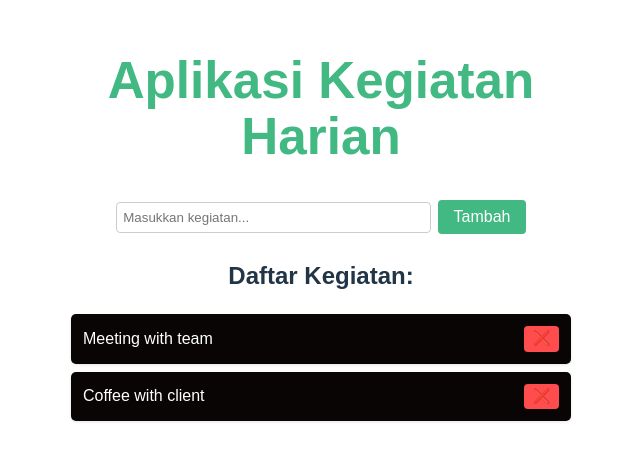
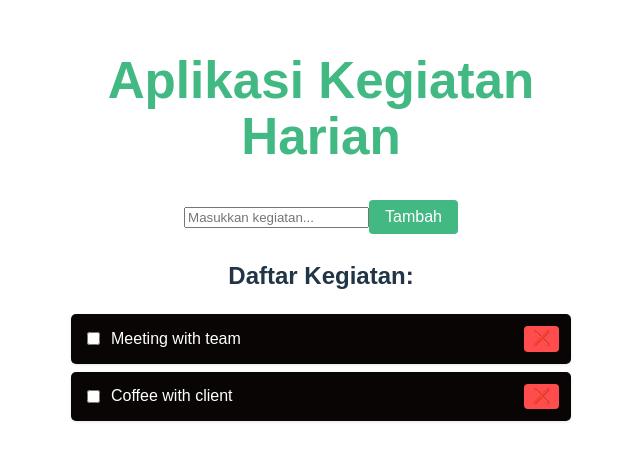
Before and after one commit to kenti758/32-uts-233510449, a Vue app: page / in a window 1280 px wide. Shown: the part 164-624 px from the top of the page, without its empty margins (319-959 px from the left). Built offline with nearby package versions, Linux system fonts and the light colour scheme.

Commit message:
Dapat Menceklist kegiatan yang telah selesai dilakukan.

```diff
--- a/src/App.vue
+++ b/src/App.vue
@@ -1,29 +1,35 @@
 <script setup>
 import { ref } from "vue";
 
-// Daftar kegiatan (ref agar reaktif)
+// Daftar kegiatan (dengan properti done)
 const activities = ref([
-  { id: 1, name: "Meeting with team" },
-  { id: 2, name: "Coffee with client" },
+  { id: 1, name: "Meeting with team", done: false },
+  { id: 2, name: "Coffee with client", done: false },
 ]);
 
 // Input kegiatan baru
 const newActivity = ref("");
 
-// Fungsi untuk menambah kegiatan
+// Tambah kegiatan baru
 const addActivity = () => {
   if (newActivity.value.trim() !== "") {
     activities.value.push({
       id: Date.now(),
       name: newActivity.value,
+      done: false,
     });
     newActivity.value = "";
   }
 };
 
-// Fungsi untuk menghapus kegiatan
+// Hapus kegiatan
 const removeActivity = (id) => {
   activities.value = activities.value.filter(activity => activity.id !== id);
+};
+
+// Toggle status selesai
+const toggleDone = (activity) => {
+  activity.done = !activity.done;
 };
 </script>
 
@@ -42,7 +48,10 @@ const removeActivity = (id) => {
     <h2>Daftar Kegiatan:</h2>
     <ul>
       <li v-for="activity in activities" :key="activity.id">
-        {{ activity.name }}
+        <label class="checkbox-label">
+          <input type="checkbox" v-model="activity.done" @change="toggleDone(activity)" />
+          <span :class="{ done: activity.done }">{{ activity.name }}</span>
+        </label>
         <button class="delete" @click="removeActivity(activity.id)">❌</button>
       </li>
     </ul>
@@ -65,7 +74,7 @@ h1 {
   margin-bottom: 1.5em;
 }
 
-input {
+input[type="text"] {
   padding: 0.5em;
   width: 60%;
   margin-right: 0.5em;
@@ -100,6 +109,18 @@ li {
   align-items: center;
 }
 
+.checkbox-label {
+  display: flex;
+  align-items: center;
+  gap: 0.5em;
+  flex: 1;
+}
+
+.done {
+  text-decoration: line-through;
+  color: #aaa;
+}
+
 .delete {
   background-color: #ff4d4d;
   padding: 0.3em 0.6em;
```
